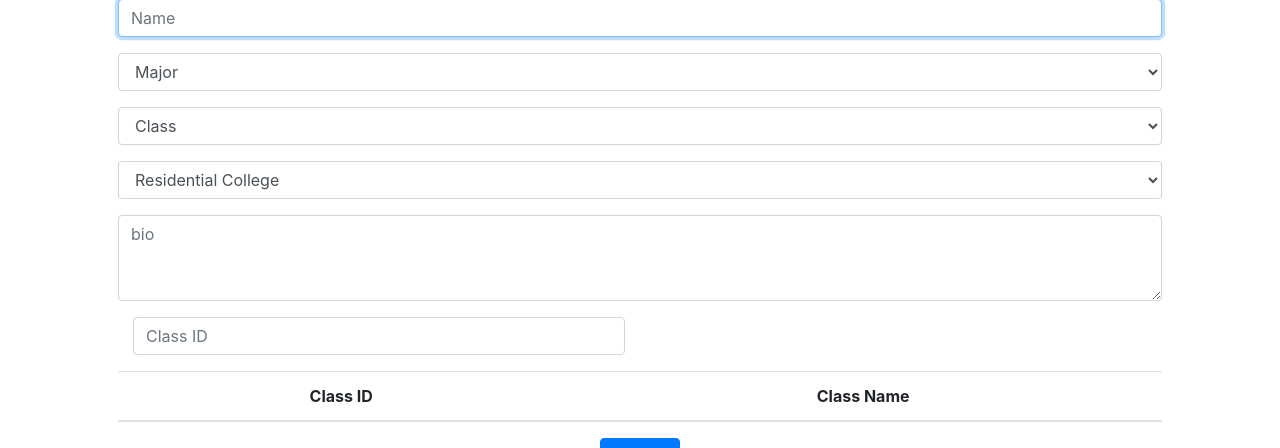
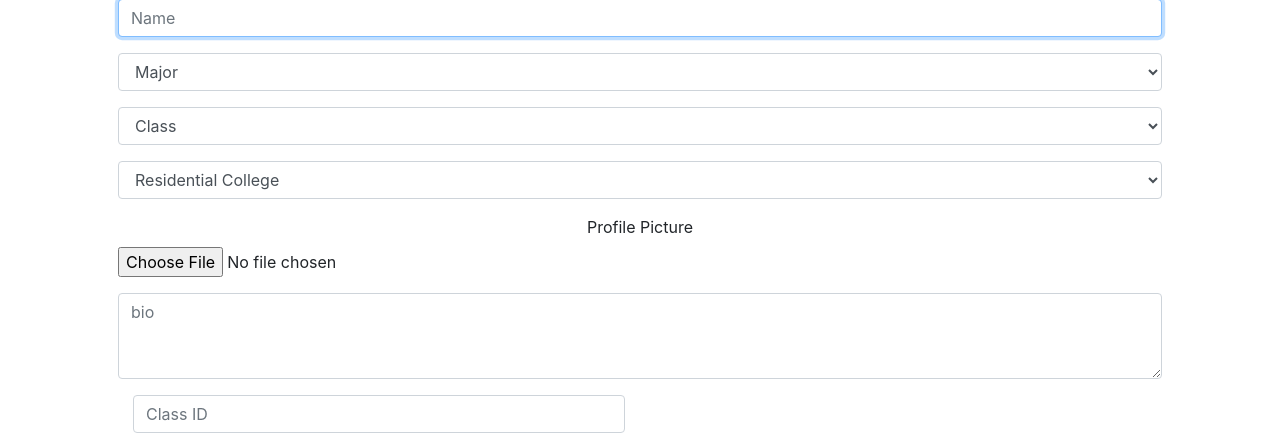
Before and after one commit to taehyoungjo/YConnect, a Flask app: page /updateprofile in a window 1280 px wide. Shown: the part 125-573 px from the top of the page. Run offline with Flask 2, Linux system fonts and the light colour scheme; a user stored in the database is signed in; lists and menus that the app fills with data are empty; some libraries are stand-ins or nearby versions.

Commit message:
Pictures can be uploaded

```diff
--- a/app.py
+++ b/app.py
@@ -6,6 +6,7 @@ from flask_session import Session
 from tempfile import mkdtemp
 from werkzeug.exceptions import default_exceptions, HTTPException, InternalServerError
 from werkzeug.security import check_password_hash, generate_password_hash
+from werkzeug.utils import secure_filename
 
 from helpers import apology, login_required
 
@@ -155,13 +156,12 @@ def class_search():
 @login_required
 def profile():
     """"""
-    if request.method == "GET":
-        id = request.args.get("id")
-        if id == "self":
-            profile = db.execute("SELECT * FROM profile WHERE id = :id", id=session["user_id"])
-        else:
-            profile = db.execute("SELECT * FROM profile WHERE id = :id", id=id)
-        return render_template("profile.html", profile=profile)
+    id = request.args.get("id")
+    if id == "self":
+        profile = db.execute("SELECT * FROM profile WHERE id = :id", id=session["user_id"])
+    else:
+        profile = db.execute("SELECT * FROM profile WHERE id = :id", id=id)
+    return render_template("profile.html", profile=profile)
 
 @app.route("/updateprofile", methods=["GET", "POST"])
 @login_required
@@ -173,13 +173,21 @@ def updateprofile():
         return render_template("updateprofile.html", majors=majors, classes=classes)
     elif request.method == "POST":
         exist = db.execute("SELECT * FROM profile WHERE id = :id", id=session["user_id"])
+        file = request.files['file']
+        filename = secure_filename(file.filename)
+        file.save(os.path.join('./static/profile_pictures', filename))
+        file_path = "./static/profile_pictures/" + filename
         if exist:
-            result = db.execute("UPDATE profile SET name=:name, major=:major, year=:year, residential_college=:residential_college, bio=:bio WHERE id=:id", id=session["user_id"],
-                name=request.form.get("name"), major=request.form.get("major"), year=request.form.get("year"), residential_college=request.form.get("residential_college"), bio=request.form.get("bio"))
+            old_pic = db.execute("SELECT file_path FROM profile WHERE id=:id", id=session["user_id"])
+            #os.remove(old_pic[0]['file_path'])
+            result = db.execute("UPDATE profile SET name=:name, major=:major, year=:year, residential_college=:residential_college, bio=:bio, file_path=:file_path WHERE id=:id", id=session["user_id"],
+                name=request.form.get("name"), major=request.form.get("major"), year=request.form.get("year"), residential_college=request.form.get("residential_college"), bio=request.form.get("bio"),
+                file_path=file_path)
         else:
-            result = db.execute("INSERT INTO profile (id, name, major, year, residential_college, bio) VALUES(:id, :name, :major, :year, :residential_college, :bio)", id=session["user_id"],
-                name=request.form.get("name"), major=request.form.get("major"), year=request.form.get("year"), residential_college=request.form.get("residential_college"), bio=request.form.get("bio"))
-        return redirect("/profile")
+            result = db.execute("INSERT INTO profile (id, name, major, year, residential_college, bio, file_path) VALUES(:id, :name, :major, :year, :residential_college, :bio, :file_path)", id=session["user_id"],
+                name=request.form.get("name"), major=request.form.get("major"), year=request.form.get("year"), residential_college=request.form.get("residential_college"), bio=request.form.get("bio"),
+                file_path=file_path)
+        return redirect("/profile?id=self")
 
 @app.route("/connections", methods=["GET", "POST"])
 @login_required
--- a/templates/profile.html
+++ b/templates/profile.html
@@ -6,6 +6,7 @@
 
 {% block main %}
 {% for profile in profile%}
+    <img src="{{profile["file_path"]}}" class="img-fluid" alt="Responsive image">
     <h2>{{ profile["name"] }}</h2>
     <h2>{{ profile["major"] }}</h2>
     <h2>{{ profile["year"] }}</h2>
--- a/templates/updateprofile.html
+++ b/templates/updateprofile.html
@@ -5,7 +5,7 @@
 {% endblock %}
 
 {% block main %}
-<form action="/updateprofile" method="post">
+<form action="/updateprofile" method="post" enctype=multipart/form-data>
     <div class="form-group">
         <input autocomplete="off" autofocus class="form-control" name="name" placeholder="Name" type="text">
     </div>
@@ -45,6 +45,11 @@
             <option value="Timothy Dwight">Timothy Dwight</option>
             <option value="Trumbull">Trumbull</option>
         </select>
+    </div>
+
+    <div class="form-group">
+        <label for="file">Profile Picture</label>
+        <input type="file" class="form-control-file" name="file" id="file">
     </div>
 
     <div class="form-group">
```
Also changed, not shown: templates/index.html (+0 -9 lines), static/profile_pictures/Screenshot_from_2018-10-30_02-40-48.png (added), static/profile_pictures/Screenshot_from_2018-12-02_07-24-32.png (added), yconnect.db.
